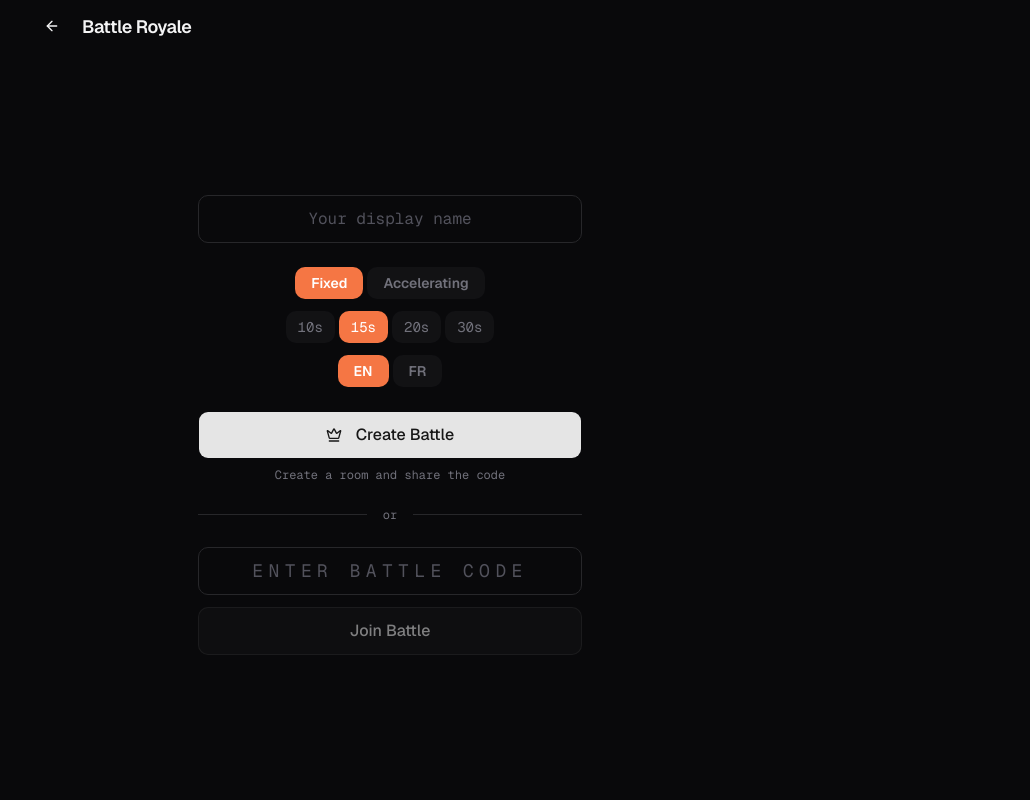
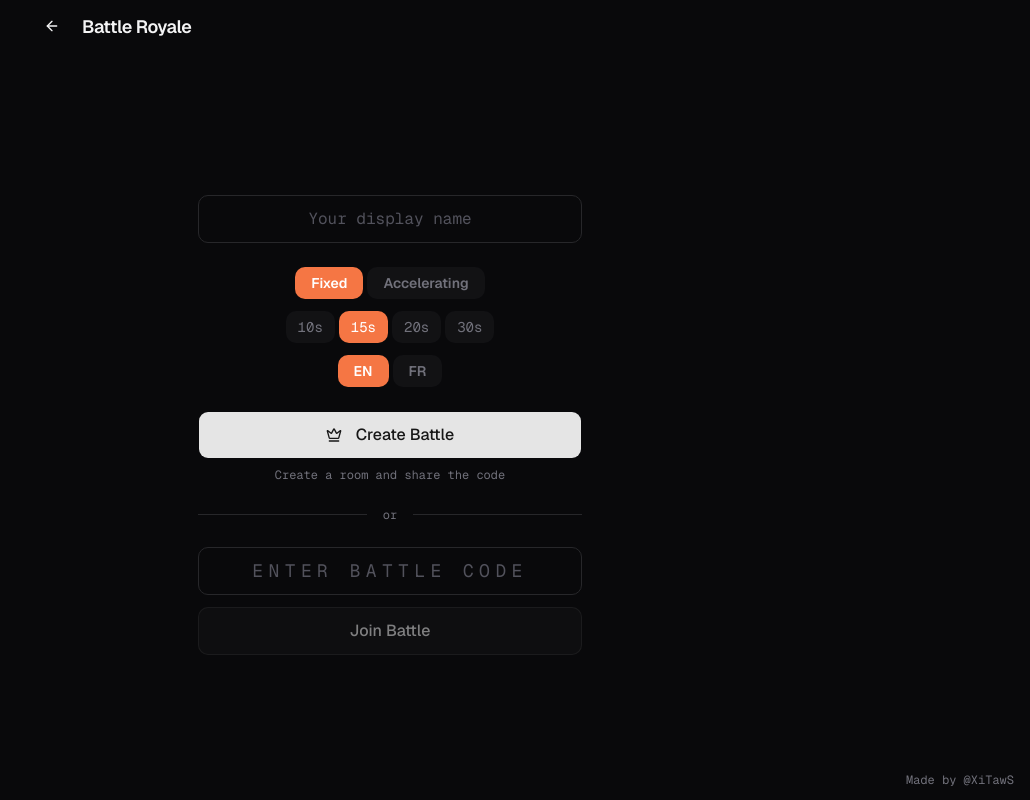
Before and after one commit to XiTawS/keytap, a Next.js app: page /battle in a window 1280 px wide. Shown: the whole page, without its empty margins (250-1280 px from the left). Built offline with nearby package versions, Linux system fonts and the light colour scheme.

Commit message:
feat: Made by @XiTawS credit link (bottom-right, all pages)

```diff
--- a/src/app/layout.tsx
+++ b/src/app/layout.tsx
@@ -34,7 +34,17 @@ export default function RootLayout({
       suppressHydrationWarning
     >
       <body className="h-screen overflow-hidden flex flex-col bg-white dark:bg-zinc-950 text-zinc-900 dark:text-zinc-100 selection:bg-[var(--theme-accent)]/20 transition-colors duration-200">
-        <SettingsProvider>{children}</SettingsProvider>
+        <SettingsProvider>
+          {children}
+          <a
+            href="https://x.com/_XiTawS"
+            target="_blank"
+            rel="noopener noreferrer"
+            className="fixed bottom-3 right-4 text-xs text-zinc-500 hover:text-zinc-300 transition-colors z-50 font-mono"
+          >
+            Made by @XiTawS
+          </a>
+        </SettingsProvider>
       </body>
     </html>
   );
```
